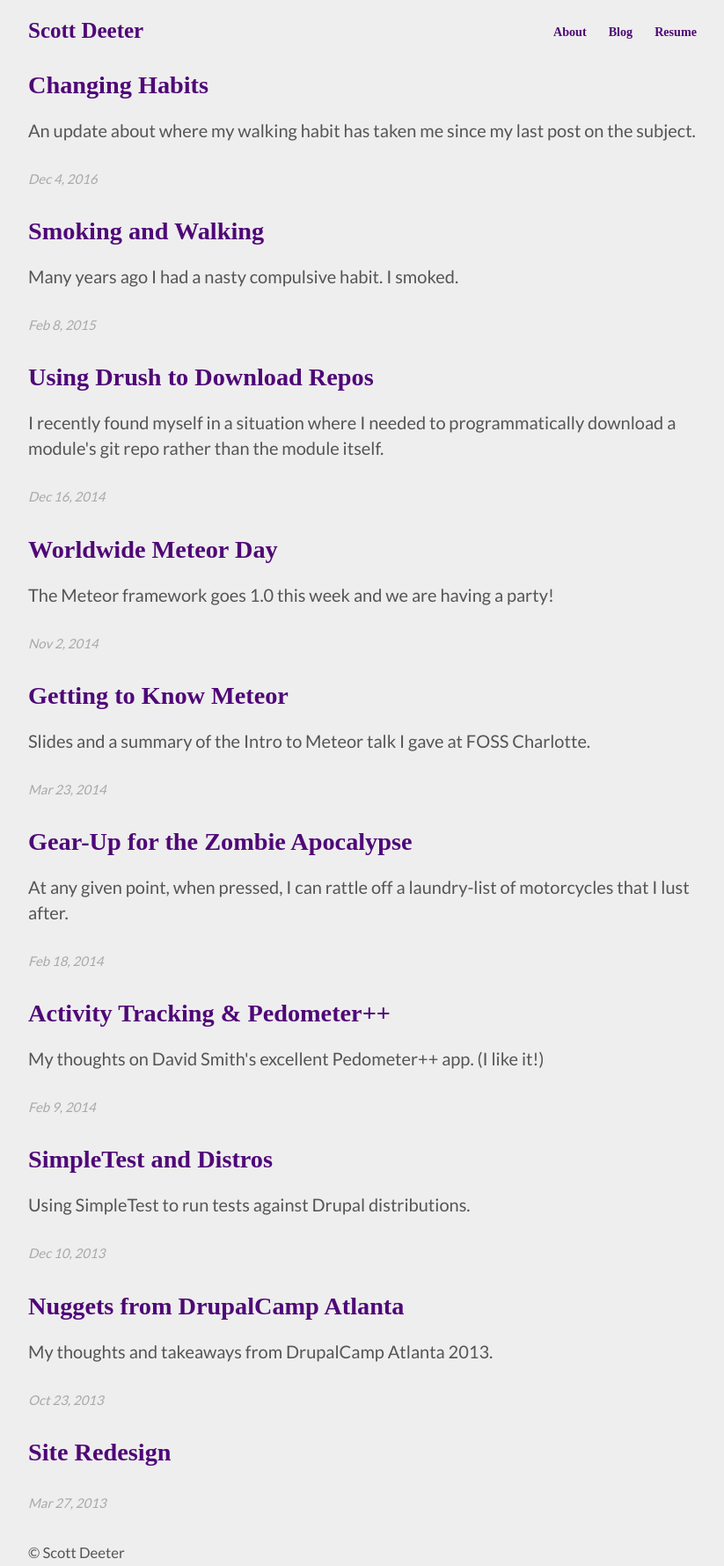
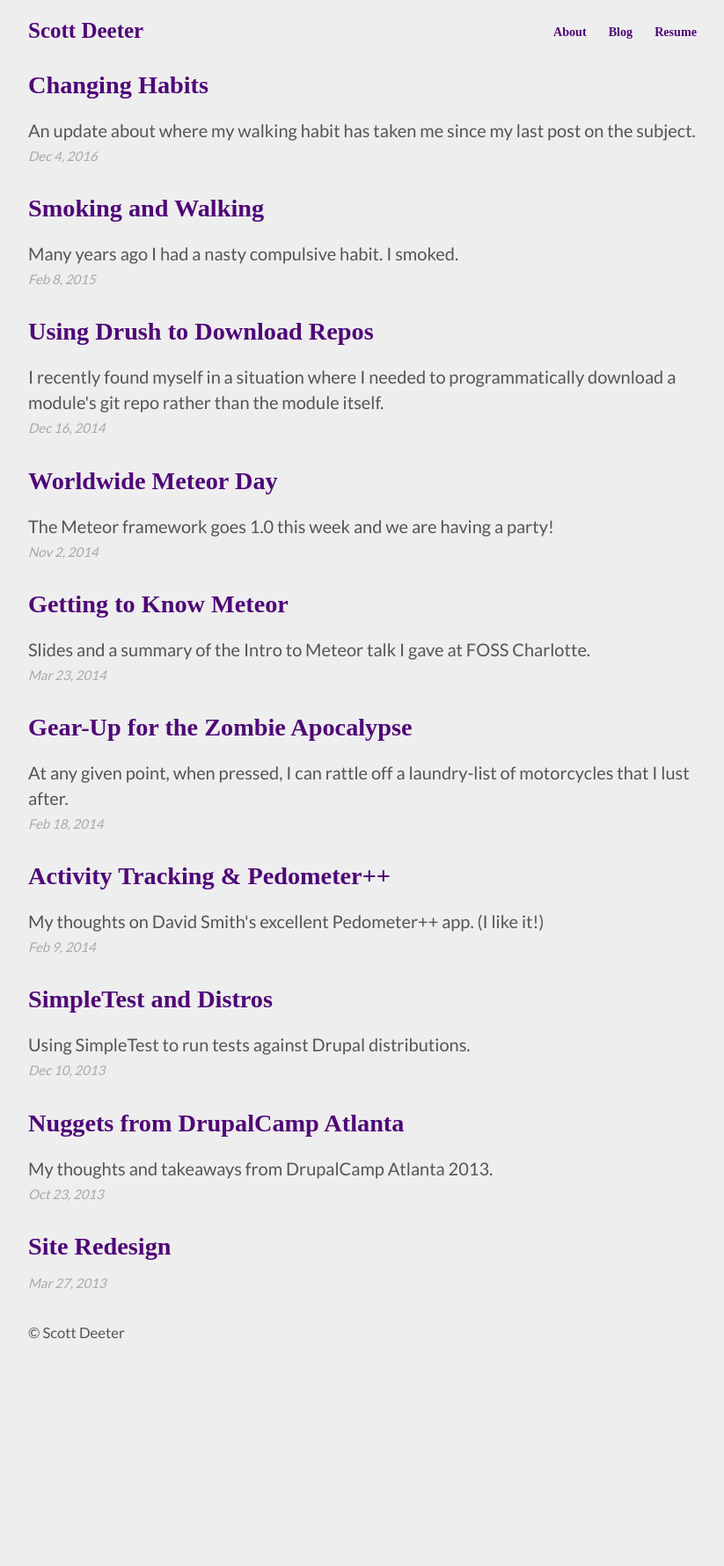
Before and after one commit to deetergp/scottdeeter.com, a Jekyll site: the page built from blog.html, in a window 1280 px wide. Shown: the whole page at 88% size, without its empty margins (228-1051 px from the left). Built offline with Jekyll 4.4.1, drawn with Linux system fonts in a browser that asks for light colours; some web fonts are replaced; after the commit the page ends 1530 px from its top, so only the background shows below that.

Commit message:
Removed bottom margin on post summary to bring meta data closer

```diff
--- a/_sass/_main.scss
+++ b/_sass/_main.scss
@@ -74,6 +74,7 @@ header {
   color: lighten($font-color-1, 33%);
   font-size: 0.75rem;
   font-style: italic;
+  margin-top: 0;
 }
 
 .content,
@@ -116,3 +117,9 @@ header {
     }
   }
 }
+
+.posts {
+  p.post-summary {
+    margin-bottom: 0;
+  }
+}
--- a/blog.html
+++ b/blog.html
@@ -12,11 +12,11 @@ layout: default
           <a href="{{ post.url | prepend: site.baseurl }}" class="post-link">
             <h3 class="h3 post-title">{{ post.title }}</h3>
           </a>
-          <p class="post-summary">
             {% if post.summary %}
-            {{ post.summary }}
-            {% endif %}
-          </p>
+            <p class="post-summary">
+              {{ post.summary }}
+            </p>
+          {% endif %}
           <p class="post-meta">{{ post.date | date: "%b %-d, %Y" }}</p>
         </div>
       {% endif %}
```
